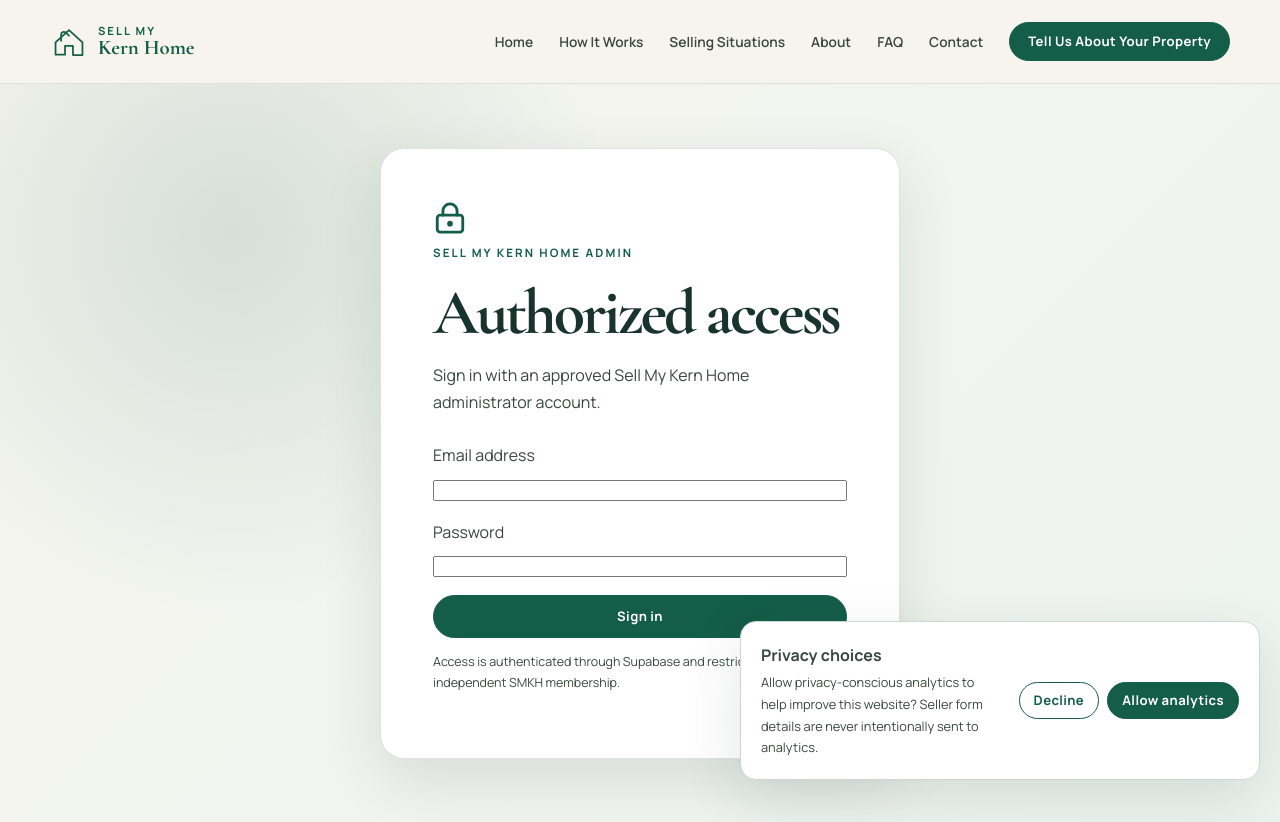
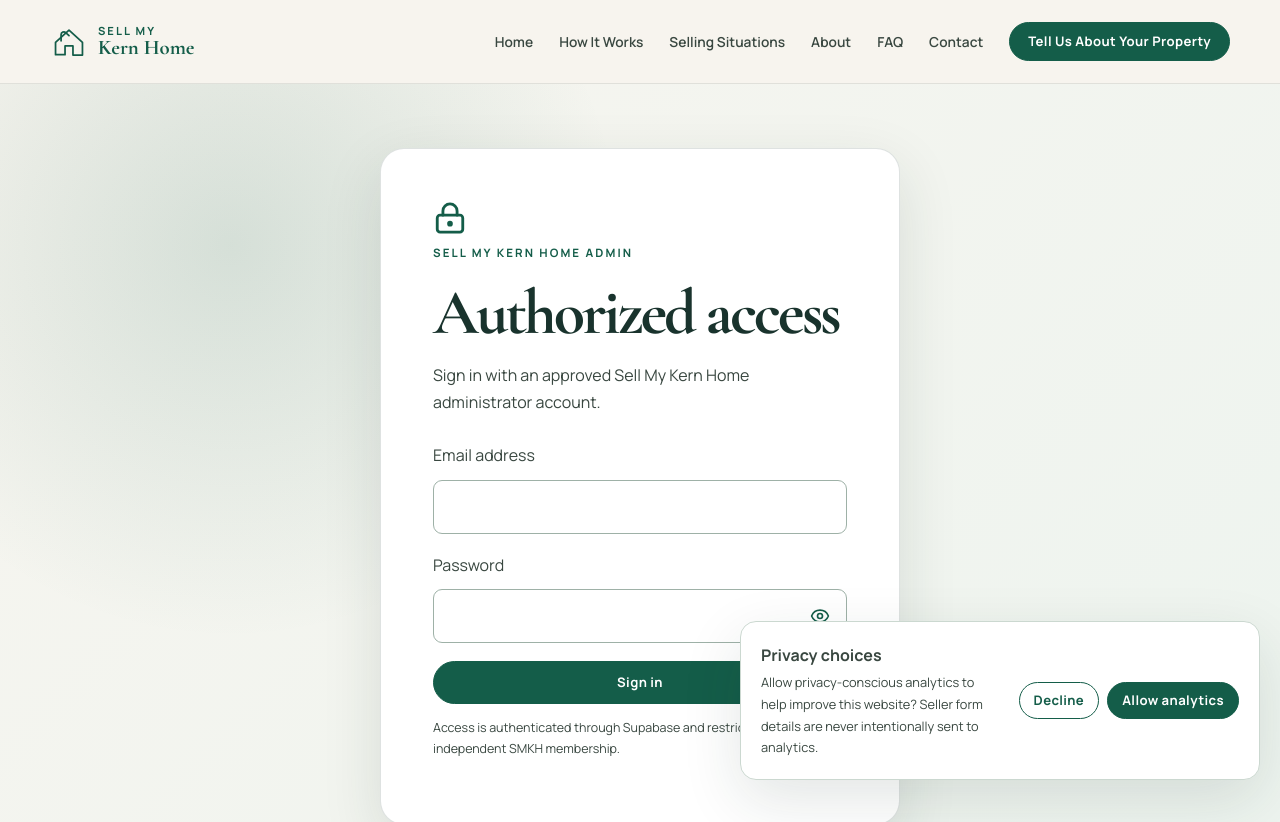
Before and after one commit to suntan-superman/SellMyKernHome, a Next.js app: page /admin/login in a window 1280 px wide. Shown: the top 822 px of the page. Built offline with nearby package versions, Linux system fonts and the light colour scheme; no server answers.

Commit message:
Updated Interface

```diff
--- a/app/admin/login/page.js
+++ b/app/admin/login/page.js
@@ -1,6 +1,7 @@
 import { redirect } from "next/navigation";
 import { LockKeyhole } from "lucide-react";
 import { getAdminContext, safeAdminDestination } from "@/lib/admin-session";
+import AdminPasswordField from "@/components/AdminPasswordField";
 
 export const dynamic = "force-dynamic";
 export const metadata = { title: "Admin Sign In", robots: { index: false, follow: false, noarchive: true } };
@@ -21,8 +22,7 @@ export default async function AdminLoginPage({ searchParams }) {
         <input type="hidden" name="next" value={destination} />
         <label htmlFor="admin-email">Email address</label>
         <input id="admin-email" name="email" type="email" autoComplete="username" required />
-        <label htmlFor="admin-password">Password</label>
-        <input id="admin-password" name="password" type="password" autoComplete="current-password" required />
+        <AdminPasswordField />
         <button className="button" type="submit">Sign in</button>
       </form>
       <p className="admin-form-note">Access is authenticated through Supabase and restricted by independent SMKH membership.</p>
--- a/app/globals.css
+++ b/app/globals.css
@@ -348,14 +348,16 @@ summary:focus-visible {
 .form-fields select,
 .form-fields textarea {
   width: 100%;
+  min-height: 52px;
   border: 1px solid #aabbb1;
   border-radius: 9px;
   background: #fff;
-  padding: 11px 12px;
+  padding: 14px 14px;
   color: var(--ink);
   font: 500 0.9rem var(--font-sans);
 }
 .form-fields textarea {
+  min-height: 132px;
   resize: vertical;
 }
 .form-fields small {
@@ -1122,7 +1124,37 @@ summary:focus-visible {
 .admin-login-card > svg { color: var(--forest); }
 .admin-login-card h1 { margin: 10px 0 16px; font-size: clamp(2.6rem, 7vw, 4rem); }
 .admin-login-form { display: grid; gap: 10px; margin-top: 26px; }
-.admin-login-form input { margin-bottom: 8px; }
+.admin-login-form input {
+  width: 100%;
+  min-height: 54px;
+  margin-bottom: 8px;
+  border: 1px solid #9eb1a7;
+  border-radius: 9px;
+  background: white;
+  color: var(--ink);
+  padding: 14px 15px;
+  font: 500 1rem var(--font-sans);
+}
+.password-input-wrap { position: relative; margin-bottom: 8px; }
+.admin-login-form .password-input { margin-bottom: 0; padding-right: 54px; }
+.password-visibility-button {
+  position: absolute;
+  top: 50%;
+  right: 7px;
+  width: 40px;
+  height: 40px;
+  display: grid;
+  place-items: center;
+  transform: translateY(-50%);
+  border: 0;
+  border-radius: 8px;
+  color: var(--forest);
+  background: transparent;
+  cursor: pointer;
+}
+.password-visibility-button:hover { background: var(--sage-light); }
+.password-visibility-button:focus-visible { outline: 3px solid #c6a56c; outline-offset: 2px; }
+.password-visibility-button svg { width: 20px; height: 20px; }
 .admin-form-note { color: var(--body); font-size: 0.78rem; }
 .admin-shell { width: var(--shell); margin: 0 auto; padding: 54px 0 80px; }
 .admin-header,
--- /dev/null
+++ b/components/AdminPasswordField.js
@@ -0,0 +1,33 @@
+"use client";
+
+import { useState } from "react";
+import { Eye, EyeOff } from "lucide-react";
+
+export default function AdminPasswordField() {
+  const [visible, setVisible] = useState(false);
+
+  return <>
+    <label htmlFor="admin-password">Password</label>
+    <div className="password-input-wrap">
+      <input
+        className="password-input"
+        id="admin-password"
+        name="password"
+        type={visible ? "text" : "password"}
+        autoComplete="current-password"
+        required
+      />
+      <button
+        className="password-visibility-button"
+        type="button"
+        aria-controls="admin-password"
+        aria-label={visible ? "Hide password" : "Show password"}
+        aria-pressed={visible}
+        title={visible ? "Hide password" : "Show password"}
+        onClick={() => setVisible((current) => !current)}
+      >
+        {visible ? <EyeOff aria-hidden="true" /> : <Eye aria-hidden="true" />}
+      </button>
+    </div>
+  </>;
+}
```
Also changed, not shown: components/PropertyForm.js (+3 -12 lines), lib/validation.js, 3 other files (tests, documents, lock files or other folders).
